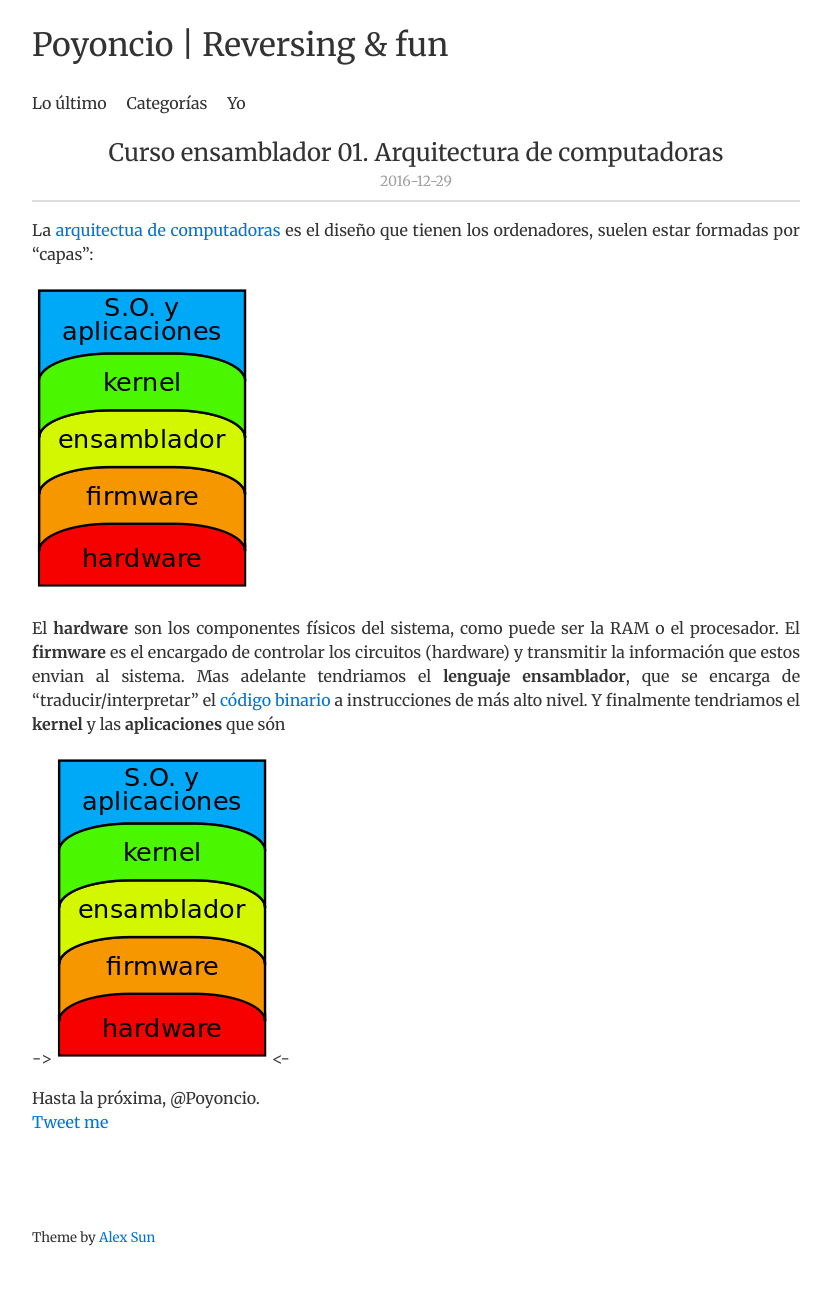
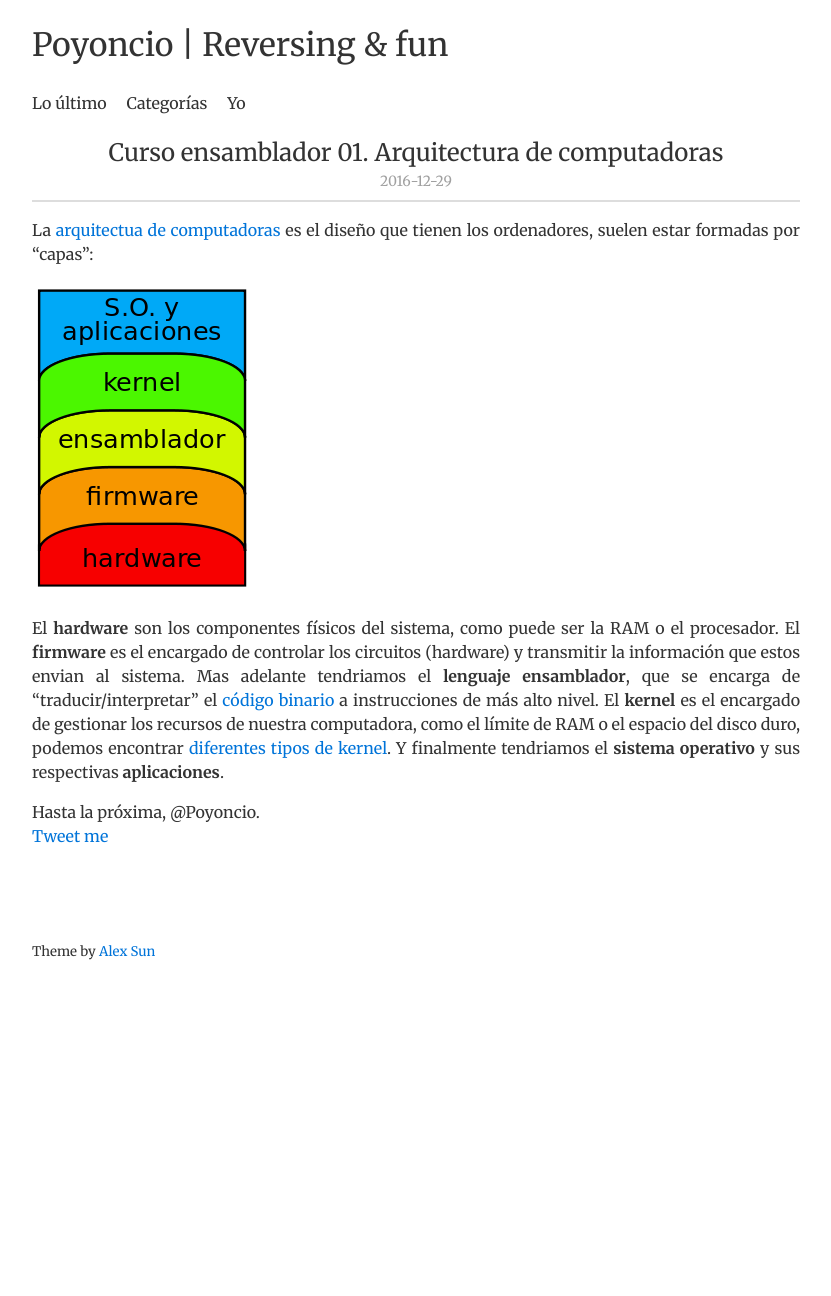
Before and after one commit to Poyoncio/poyoweb, a Jekyll site: the page built from _posts/2016-12-29-Curso-ensamblador-01-Arquitectura-de-computadoras.md, in a window 1280 px wide. Shown: the whole page, without its empty margins (224-1055 px from the left). Built offline with Jekyll 4.4.1, drawn with Linux system fonts in a browser that asks for light colours; nearby versions of some CDN libraries; comment, search, counter and statistics services are not loaded; after the commit the page ends 1010 px from its top, so only the background shows below that.

Commit message:
Update 2016-12-29-Curso-ensamblador-01-Arquitectura-de-computadoras.md

```diff
--- a/_posts/2016-12-29-Curso-ensamblador-01-Arquitectura-de-computadoras.md
+++ b/_posts/2016-12-29-Curso-ensamblador-01-Arquitectura-de-computadoras.md
@@ -10,6 +10,4 @@ La [arquitectua de computadoras](https://es.wikipedia.org/wiki/Arquitectura_de_c
   <img src="/images/capas-arquitectura-computadoras.png"/>
 </p>
 
-El **hardware** son los componentes físicos del sistema, como puede ser la RAM o el procesador. El **firmware** es el encargado de controlar los circuitos (hardware) y transmitir la información que estos envian al sistema. Mas adelante tendriamos el **lenguaje ensamblador**, que se encarga de "traducir/interpretar" el [código binario](https://es.wikipedia.org/wiki/C%C3%B3digo_binario) a instrucciones de más alto nivel. Y finalmente tendriamos el **kernel** y las **aplicaciones** que són
-
-->![alt text](/images/capas-arquitectura-computadoras.png)<-
+El **hardware** son los componentes físicos del sistema, como puede ser la RAM o el procesador. El **firmware** es el encargado de controlar los circuitos (hardware) y transmitir la información que estos envian al sistema. Mas adelante tendriamos el **lenguaje ensamblador**, que se encarga de "traducir/interpretar" el [código binario](https://es.wikipedia.org/wiki/C%C3%B3digo_binario) a instrucciones de más alto nivel. El **kernel** es el encargado de gestionar los recursos de nuestra computadora, como el límite de RAM o el espacio del disco duro, podemos encontrar [diferentes tipos de kernel](https://es.wikipedia.org/wiki/N%C3%BAcleo_%28inform%C3%A1tica%29). Y finalmente tendriamos el **sistema operativo** y sus respectivas **aplicaciones**.
```
